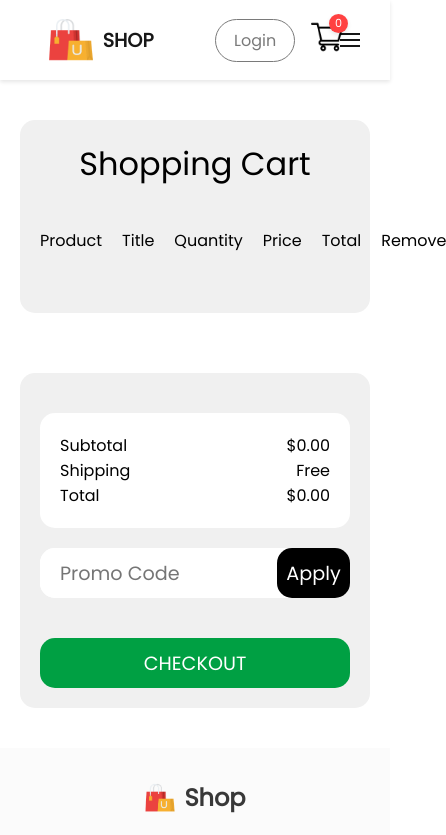
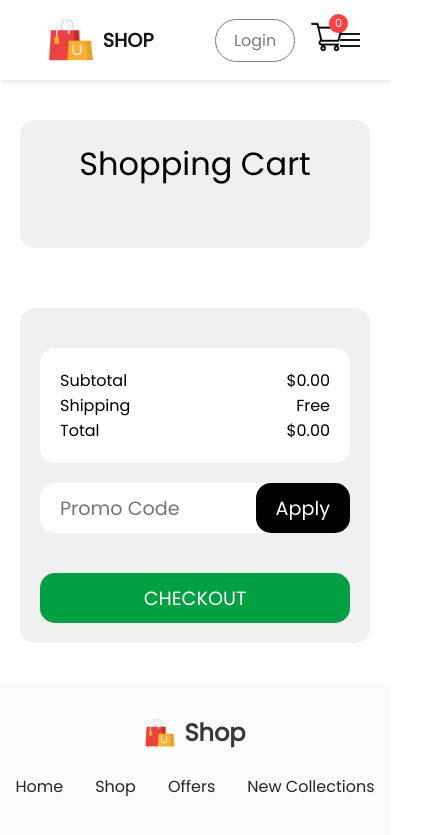
Before and after one commit to ArnaldoGonzalez81318/React-E-Commerce, a React (Create React App) app in the folder frontend/: page /cart in a window 390 px wide. Shown: the top 835 px of the page, 446 px wide, since content can reach past the window. Built offline with nearby package versions, Linux system fonts and the light colour scheme.

Commit message:
Update cartItems.css

```diff
--- a/frontend/src/Components/Cart/cartItems.css
+++ b/frontend/src/Components/Cart/cartItems.css
@@ -171,7 +171,7 @@
 
 .cart-items-promo {
   display: flex;
-  justify-content: center;
+  justify-content: space-between;
   align-items: center;
   margin-bottom: 20px;
   background-color: #ffffff;
@@ -198,7 +198,6 @@
 }
 
 .cart-items-promo input {
-  width: 300px;
   height: 50px;
   font-size: 1.2rem;
   font-weight: 500;
@@ -219,10 +218,10 @@
 }
 
 .cart-items-promo button {
-  width: 100px;
   height: 50px;
   font-size: 1.2rem;
   font-weight: 500;
+  padding: 0 20px;
   border: none;
   border-radius: 15px;
   background-color: #000000;
@@ -292,7 +291,25 @@
   background-color: #ffffff;
 }
 
+@media screen and (max-width: 1440px) {
+  .cart-items-header-wrapper {
+    grid-template-columns: .5fr 3fr 0.5fr 0.5fr 0.5fr 0.5fr;
+  }
+
+  .cart-item {
+    grid-template-columns: .5fr 3fr 0.5fr 0.5fr 0.5fr 0.5fr;
+  }
+
+  .cart-items-promo input {
+    margin-right: 0;
+  }
+}
+
 @media screen and (max-width: 1024px) {
+  .cart-items-header-wrapper {
+    grid-template-columns: .5fr 3fr 0.5fr 0.5fr 0.5fr 0.5fr;
+  }
+
   .cart-items {
     display: flex;
     flex-direction: column;
@@ -300,8 +317,50 @@
     margin: 20px;
   }
 
+  .cart-item {
+    grid-template-columns: .5fr 3fr 0.5fr 0.5fr 0.5fr 0.5fr;
+  }
+
   .cart-items-promo input {
     width: 100%;
     margin-right: 0;
   }
 }
+
+@media screen and (max-width: 768px) {
+  .cart-items-header-wrapper {
+    grid-template-columns: .5fr 3fr 0.5fr 0.5fr 0.5fr 0.5fr;
+  }
+
+  .cart-items {
+    display: flex;
+    flex-direction: column;
+    gap: 20px;
+    margin: 20px;
+  }
+
+  .cart-item {
+    grid-template-columns: .5fr 3fr 0.5fr 0.5fr 0.5fr 0.5fr;
+  }
+
+  .cart-items-promo input {
+    width: 100%;
+    margin-right: 0;
+  }
+}
+
+@media screen and (max-width: 550px) {
+  .cart-items-header-wrapper {
+    display: none;
+  }
+
+  .cart-item {
+    grid-template-columns: .5fr 1fr;
+    gap: 10px;
+  }
+
+  .cart-item-image {
+    width: 100px;
+    height: 120px;
+  }
+}
```
